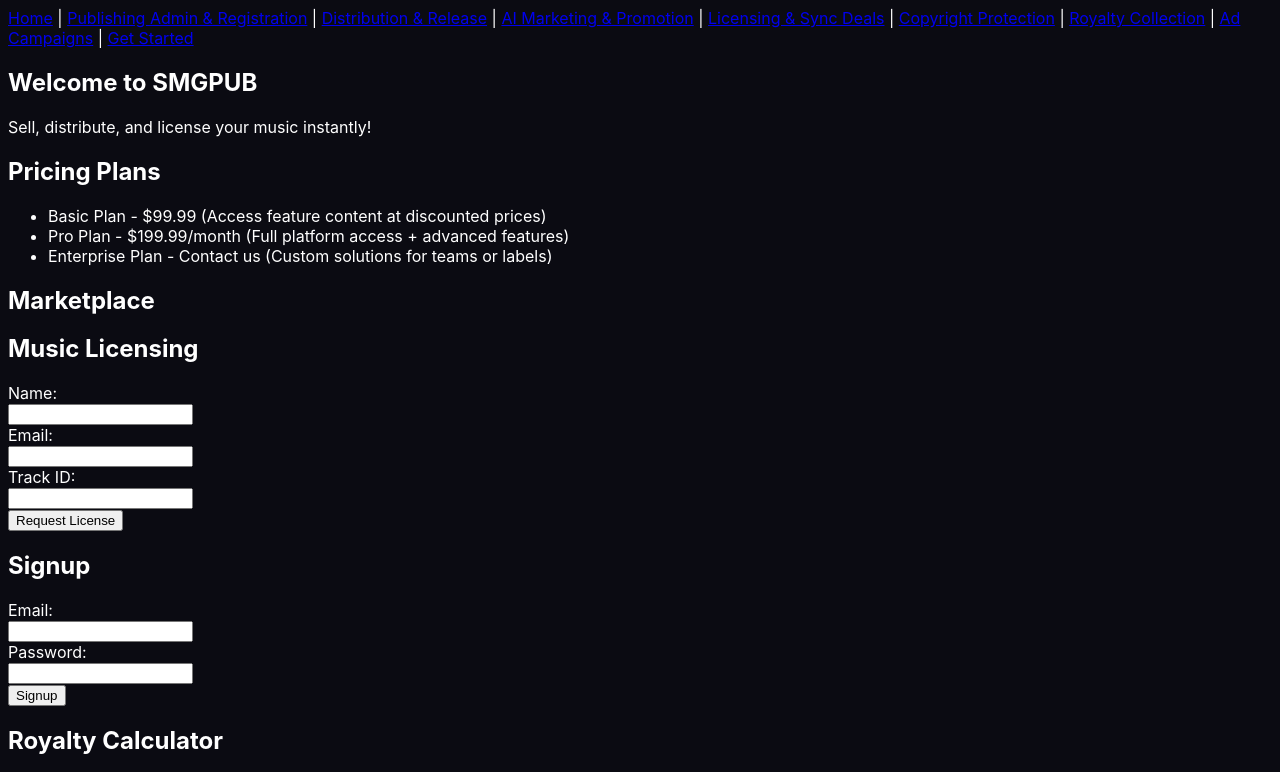
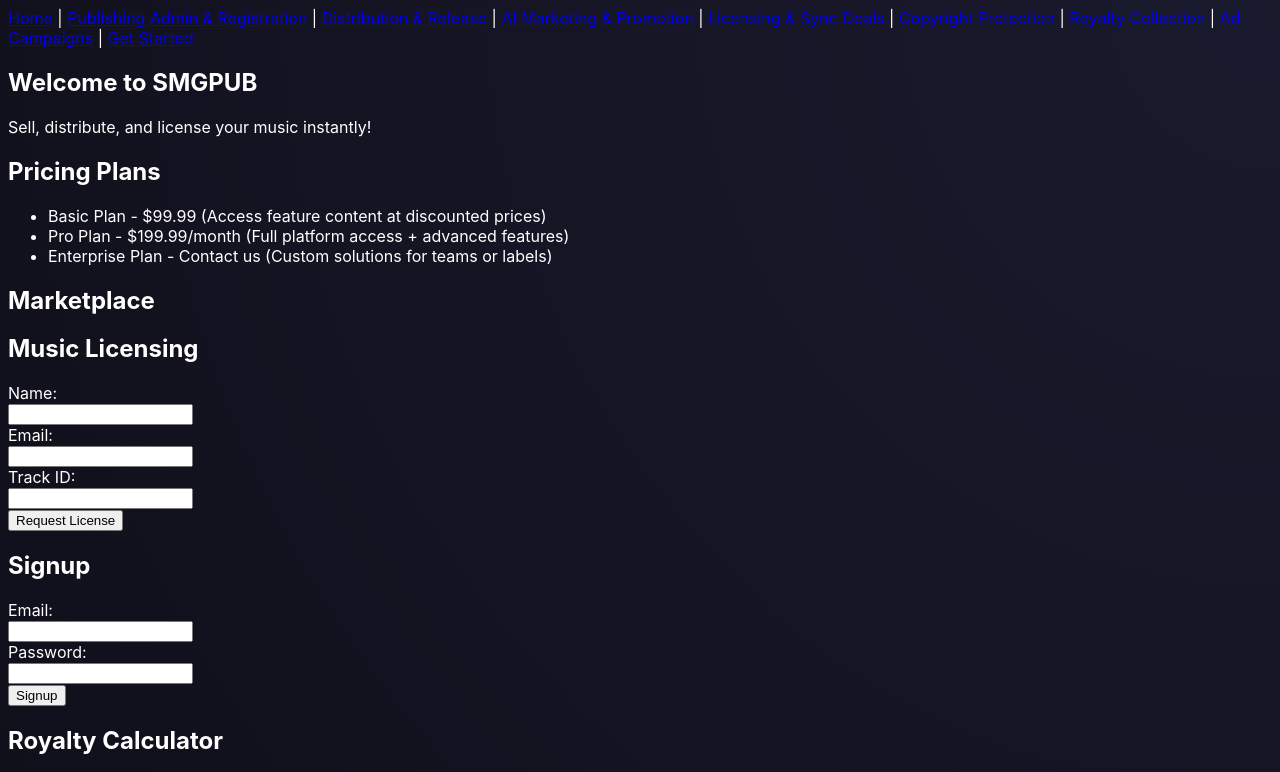
Before and after one commit to SMGpubl-Hosting/Frontend-, a website: page public/index.html in a window 1280 px wide. Shown: the top 772 px of the page. Drawn offline with Linux system fonts and the light colour scheme; files that its build step writes are made by us from their sources.

Commit message:
Update index.html

```diff
--- a/public/index.html
+++ b/public/index.html
@@ -4,7 +4,7 @@
 <meta charset="UTF-8">
 <meta name="viewport" content="width=device-width, initial-scale=1.0">
 <title>SMGPUB - All-in-One Platform</title>
-<link rel="stylesheet" href="css/style.css">
+<link rel="stylesheet" href="css/glass-ui.css">
 </head>
 <body>
 
```
